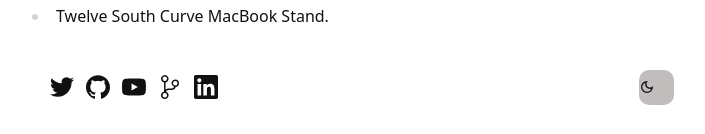
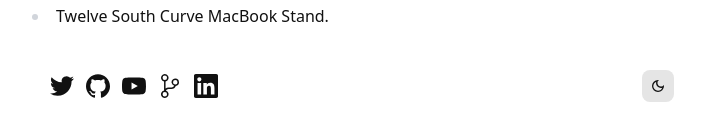
Before and after one commit to pzrsa/parsam.io, a Next.js app: page /about in a window 1280 px wide. Shown: the part 1656-1790 px from the top of the page, without its empty margins (278-983 px from the left). Built offline with nearby package versions, Linux system fonts and the light colour scheme.

Commit message:
update theme toggle

```diff
--- a/components/ThemeToggle.tsx
+++ b/components/ThemeToggle.tsx
@@ -1,7 +1,6 @@
 import { useTheme } from "next-themes";
 import { useEffect, useState } from "react";
 import { MdOutlineDarkMode, MdOutlineLightMode } from "react-icons/md";
-import styles from "../styles/modules/ThemeToggle.module.css";
 
 const ThemeToggle: React.FC = () => {
   const [mounted, setMounted] = useState(false);
@@ -16,12 +15,12 @@ const ThemeToggle: React.FC = () => {
     <button
       aria-label="Theme Toggle"
       onClick={() => setTheme(resolvedTheme === "dark" ? "light" : "dark")}
-      className={`${styles.button} ${styles[resolvedTheme!]}`}
+      className="flex bg-neutral-200 hover:bg-neutral-300 dark:bg-neutral-700 dark:hover:bg-neutral-600 w-8 h-8 items-center justify-center transition-all rounded-lg"
     >
       {resolvedTheme === "dark" ? (
-        <MdOutlineLightMode className={styles.icon} />
+        <MdOutlineLightMode />
       ) : (
-        <MdOutlineDarkMode className={styles.icon} />
+        <MdOutlineDarkMode />
       )}
     </button>
   );
--- a/styles/modules/ThemeToggle.module.css
+++ /dev/null
@@ -1,28 +0,0 @@
-.button {
-  border-radius: 10px;
-  font-size: 1rem;
-  border: 0;
-  width: 35px;
-  height: 35px;
-  padding: 0;
-  cursor: pointer;
-  transition: 125ms;
-}
-
-.icon {
-  vertical-align: -2.5px;
-}
-
-.button:hover {
-  background-color: #888;
-}
-
-.light {
-  background-color: #c2bdbd;
-  color: #111;
-}
-
-.dark {
-  background-color: #444;
-  color: #fff;
-}
```
